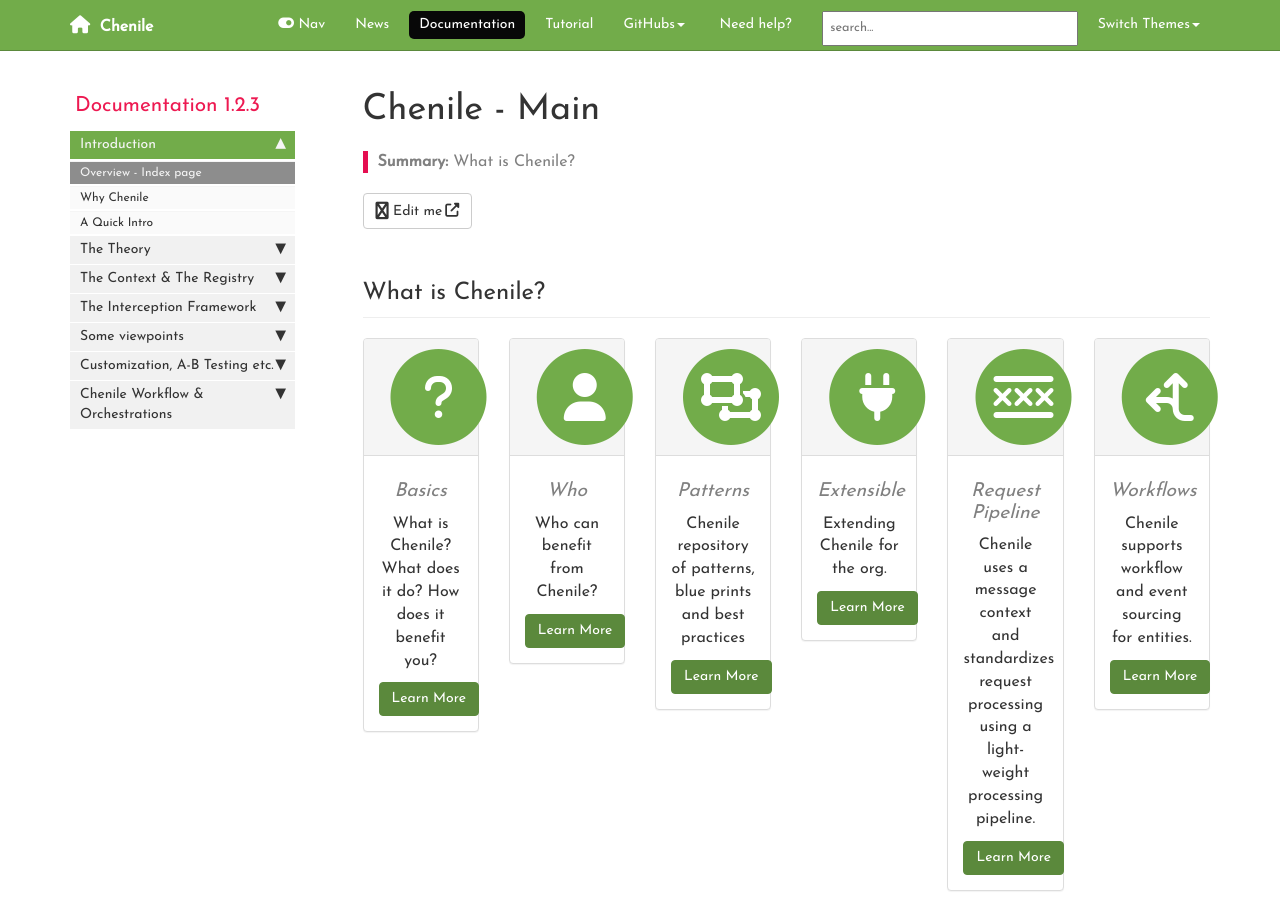
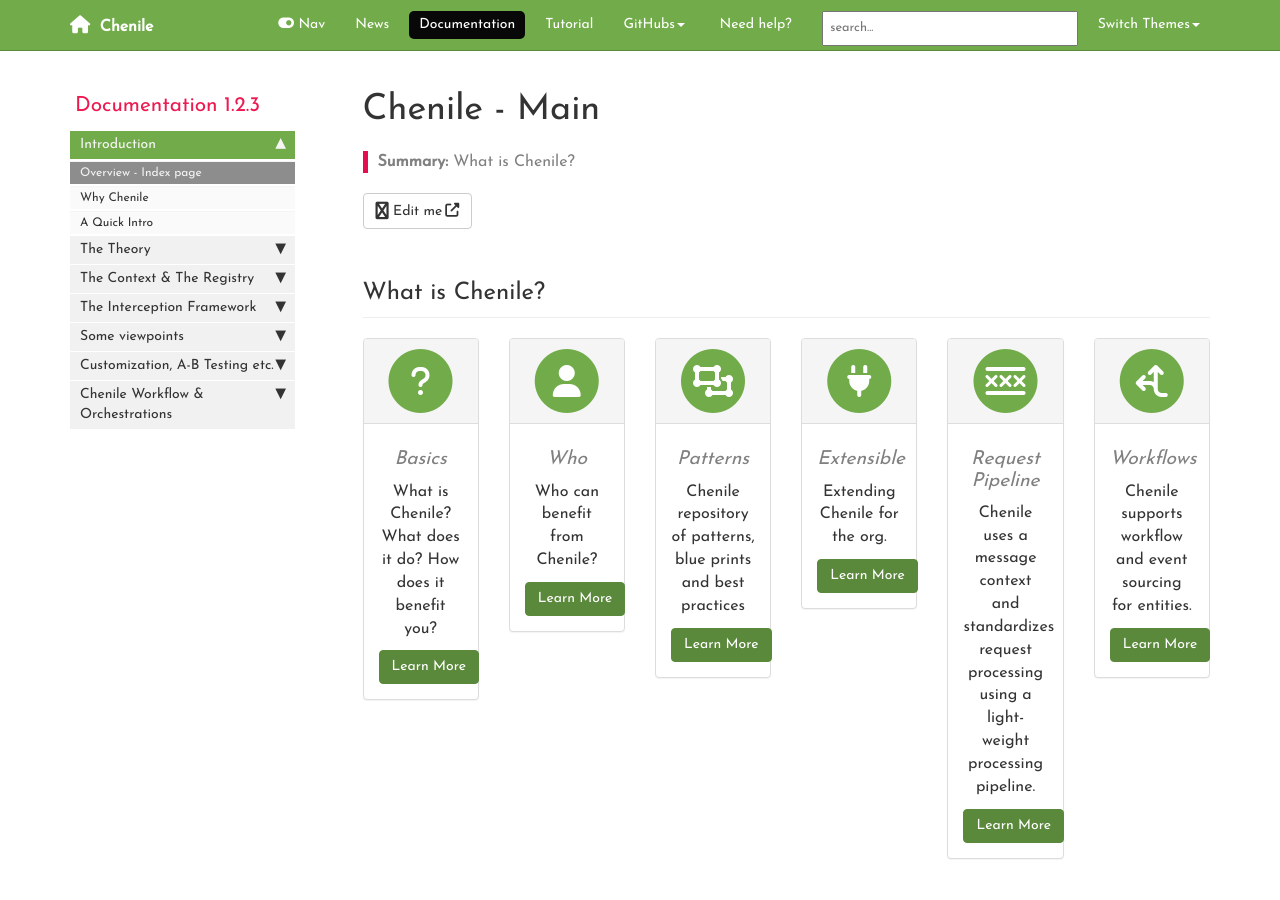
Before and after one commit to rajakolluru/cheniledocs.github.io, a Jekyll site: the page built from index.html, in a window 1280 px wide and 900 px high. Built offline with Jekyll 4.4.1, drawn with Linux system fonts in a browser that asks for light colours; comment, search, counter and statistics services are not loaded.

Commit message:
enhanced index.html

```diff
--- a/index.html
+++ b/index.html
@@ -14,7 +14,7 @@
         <div class="col-md-2 col-sm-6">
             <div class="panel panel-default text-center">
                 <div class="panel-heading">
-                    <span class="fa-stack fa-3x">
+                    <span class="fa-stack fa-2x">
                           <i class="fa fa-circle fa-stack-2x text-primary"></i>
                           <i class="fa fa-question fa-stack-1x fa-inverse"></i>
                     </span>
@@ -29,7 +29,7 @@
         <div class="col-md-2 col-sm-6">
             <div class="panel panel-default text-center">
                 <div class="panel-heading">
-                    <span class="fa-stack fa-3x">
+                    <span class="fa-stack fa-2x">
                           <i class="fa fa-circle fa-stack-2x text-primary"></i>
                           <i class="fa fa-user fa-stack-1x fa-inverse"></i>
                     </span>
@@ -44,7 +44,7 @@
         <div class="col-md-2 col-sm-6">
             <div class="panel panel-default text-center">
                 <div class="panel-heading">
-                    <span class="fa-stack fa-3x">
+                    <span class="fa-stack fa-2x">
                           <i class="fa fa-circle fa-stack-2x text-primary"></i>
                           <i class="fa fa-object-ungroup fa-stack-1x fa-inverse"></i>
                     </span>
@@ -59,7 +59,7 @@
         <div class="col-md-2 col-sm-6">
             <div class="panel panel-default text-center">
                 <div class="panel-heading">
-                    <span class="fa-stack fa-3x">
+                    <span class="fa-stack fa-2x">
                           <i class="fa fa-circle fa-stack-2x text-primary"></i>
                           <i class="fa fa-plug fa-stack-1x fa-inverse"></i>
                     </span>
@@ -74,7 +74,7 @@
         <div class="col-md-2 col-sm-6">
             <div class="panel panel-default text-center">
                 <div class="panel-heading">
-                    <span class="fa-stack fa-3x">
+                    <span class="fa-stack fa-2x">
                           <i class="fa fa-circle fa-stack-2x text-primary"></i>
                           <i class="fa fa-xmarks-lines fa-stack-1x fa-inverse"></i>
                     </span>
@@ -89,7 +89,7 @@
         <div class="col-md-2 col-sm-6">
             <div class="panel panel-default text-center">
                 <div class="panel-heading">
-                    <span class="fa-stack fa-3x">
+                    <span class="fa-stack fa-2x">
                           <i class="fa fa-circle fa-stack-2x text-primary"></i>
                           <i class="fa fa-arrows-split-up-and-left fa-stack-1x fa-inverse"></i>
                     </span>
```
